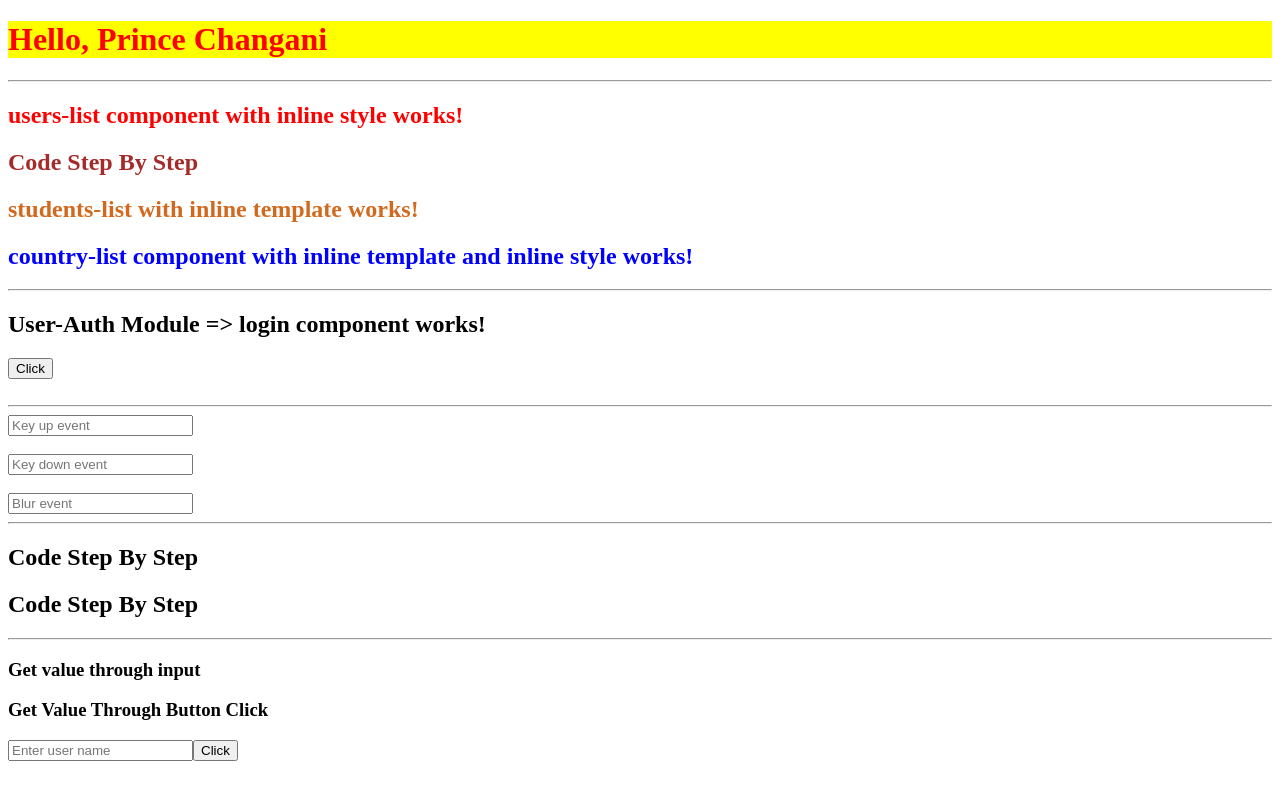
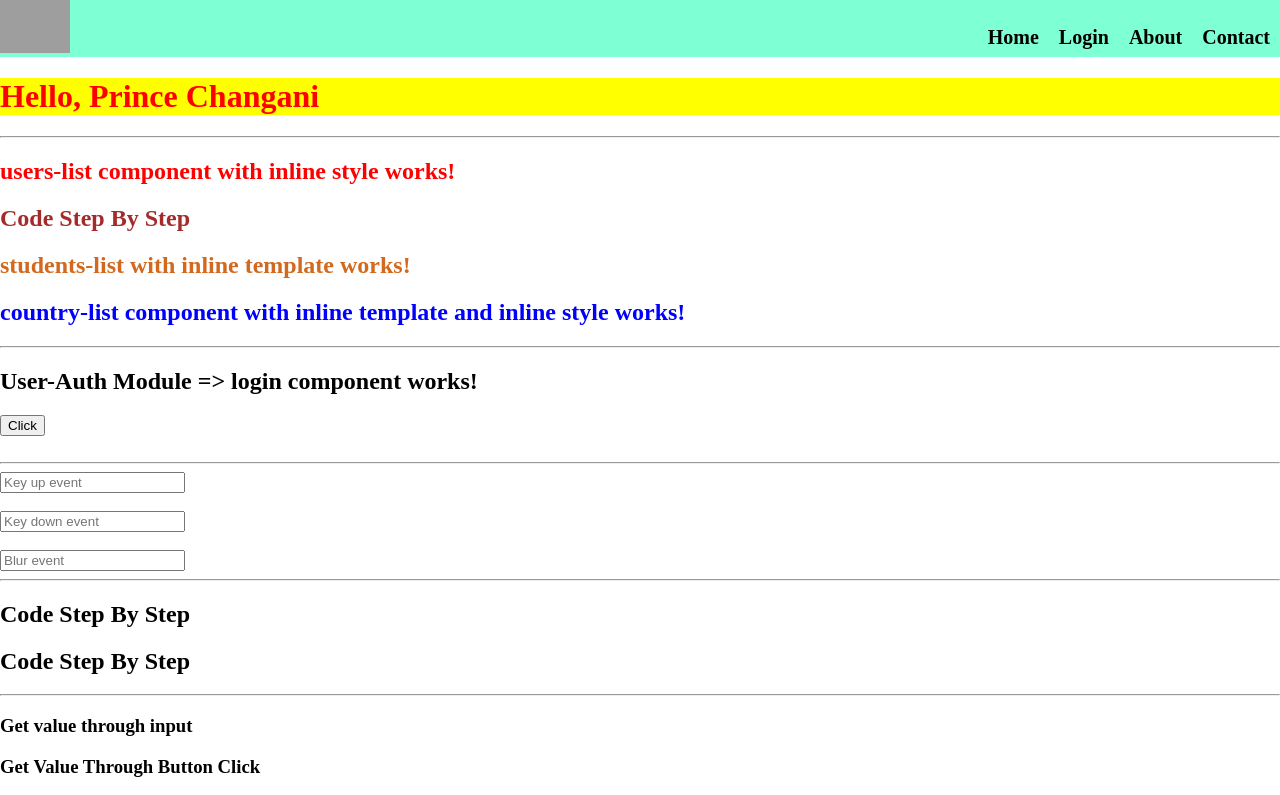
Before and after one commit to prince5638/Learning_Angular, an Angular app: page / in a window 1280 px wide. Shown: the top 795 px of the page. Built offline with nearby package versions, Linux system fonts and the light colour scheme; grey boxes are pictures that could not be loaded.

Commit message:
12) Header component
Signed-off-by: Prince Changani <princechangani56385638@gmail.com>

```diff
--- a/src/app/app.component.html
+++ b/src/app/app.component.html
@@ -1,3 +1,4 @@
+<app-header></app-header>
 <h1 class="{{title}}">Hello, {{name}}</h1>
 <hr>
 <!-- ----------------------------------------------------------------------------------------------------------------------------- -->
--- a/src/app/app.module.ts
+++ b/src/app/app.module.ts
@@ -7,6 +7,7 @@ import { AppComponent } from './app.component';
 import { UsersListComponent } from './users-list/users-list.component';
 import { StudentsListComponent } from './students-list/students-list.component';
 import { CountryListComponent } from './country-list/country-list.component';
+import { HeaderComponent } from './header/header.component';
 
 @NgModule({
   declarations: [
@@ -14,6 +15,7 @@ import { CountryListComponent } from './country-list/country-list.component';
     UsersListComponent,
     StudentsListComponent,
     CountryListComponent,
+    HeaderComponent,
   ],
   imports: [
     BrowserModule,
--- /dev/null
+++ b/src/app/header/header.component.css
@@ -0,0 +1,25 @@
+img {
+    width: 70px;
+}
+
+nav{
+    background-color: aquamarine;
+}
+
+ul {
+    float: right;
+    list-style-type: none;
+}
+
+ul li {
+    display: inline-block;
+    margin: 10px;
+    font-weight: bold;
+}
+
+li a{
+    text-decoration: none;
+    color: black;
+    cursor: pointer;
+    font-size: 20px;
+}
--- /dev/null
+++ b/src/app/header/header.component.html
@@ -0,0 +1,9 @@
+<nav>
+    <img src="https://upload.wikimedia.org/wikipedia/commons/c/cf/Angular_full_color_logo.svg" alt="Angular logo">
+    <ul>
+        <li><a href="">Home</a></li>
+        <li><a href="">Login</a></li>
+        <li><a href="">About</a></li>
+        <li><a href="">Contact</a></li>
+    </ul>
+</nav>
--- a/src/styles.css
+++ b/src/styles.css
@@ -1 +1,5 @@
 /* You can add global styles to this file, and also import other style files */
+body{
+    margin: 0;
+    padding: 0px;
+}
```
Also changed, not shown: src/app/header/header.component.ts (added, +10 -0 lines), 1 other file (tests, documents, lock files or other folders).
